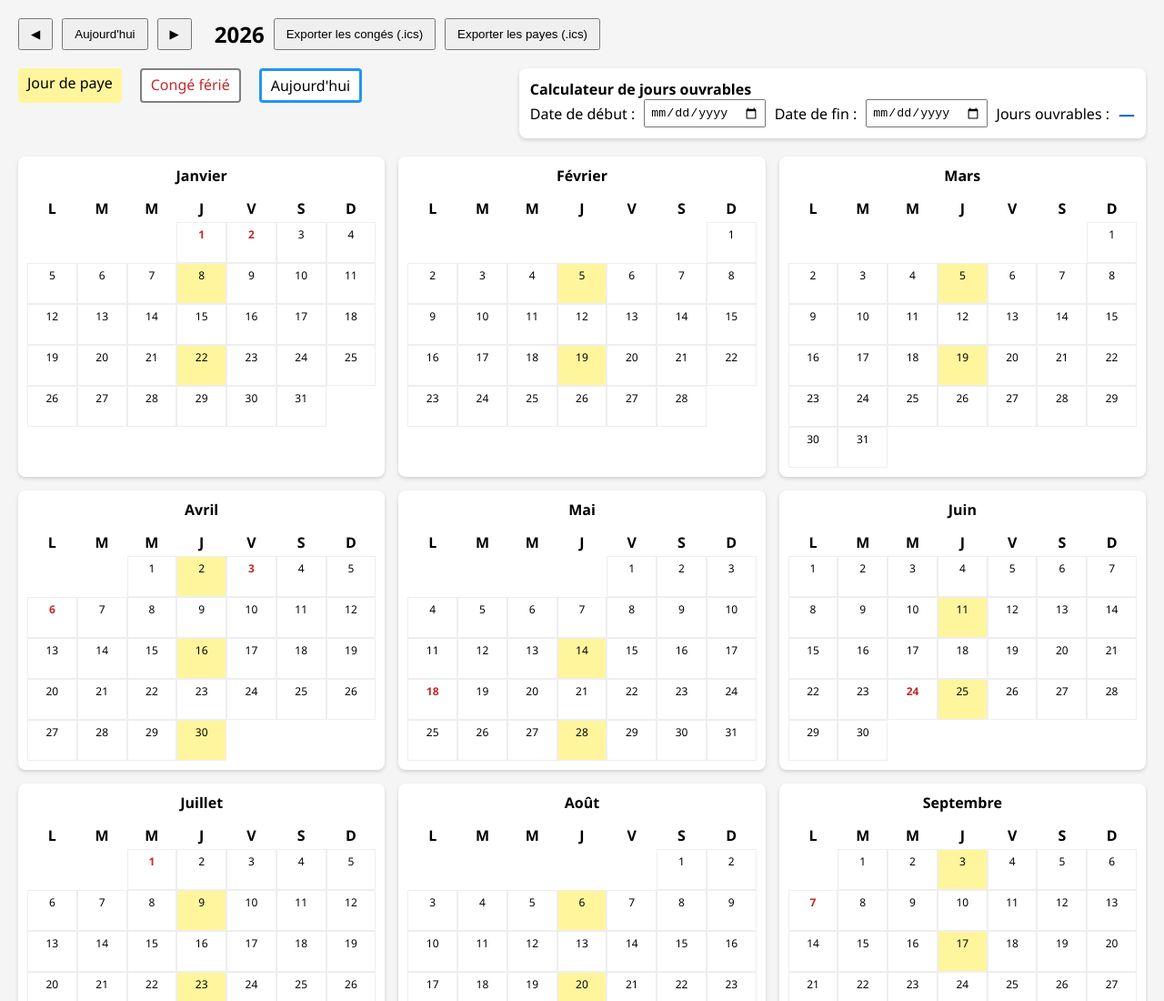
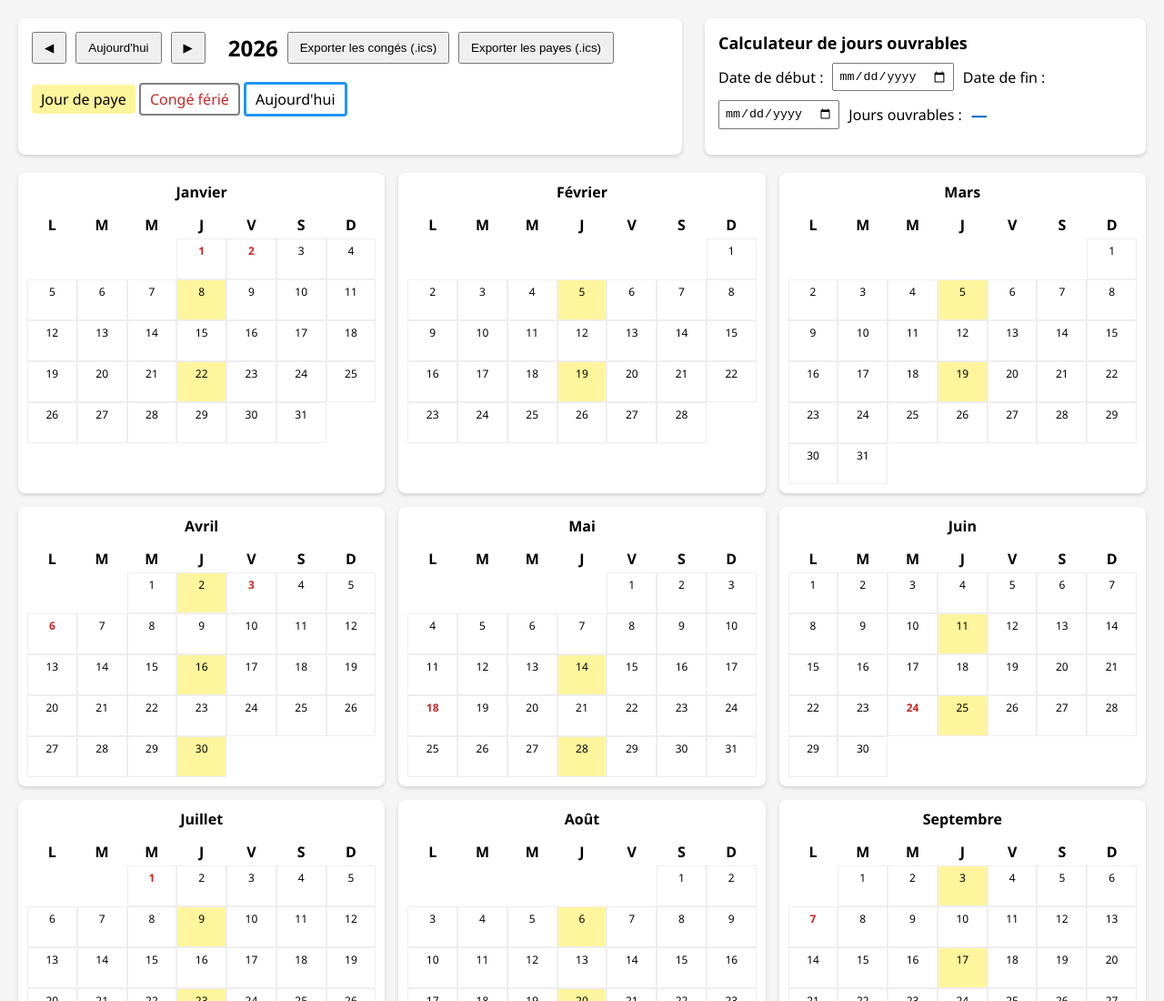
Before and after one commit to jhotton-envqc/JSCal, a plain HTML site: page index.html in a window 1280 px wide. Shown: the top 1100 px of the page at 91% size. Drawn offline with Linux system fonts and the light colour scheme.

Commit message:
Mise en page de l'en-tête

```diff
--- a/index.html
+++ b/index.html
@@ -37,9 +37,8 @@ button {
 }
 
 .legend {
-    display: flex;
-    gap: 20px;
-    margin-bottom: 20px;
+    margin-top: 10px;
+    margin-bottom: 0;
 }
 
 .legend span {
@@ -145,10 +144,21 @@ button {
 }
 
 #workdayCalculator {
-    padding: 12px;
+    flex: 1;
+
     background: white;
+
+    padding: 15px;
+
     border-radius: 8px;
+
     box-shadow: 0 2px 4px rgba(0,0,0,.15);
+
+    min-height: 120px;
+
+    display: flex;
+    flex-direction: column;
+    justify-content: flex-start;
 }
 
 .calculator-row {
@@ -176,6 +186,34 @@ button {
     color: #1565c0;
 }
 
+#topArea {
+    display: flex;
+    justify-content: space-between;
+    align-items: stretch;
+    gap: 25px;
+    margin-bottom: 20px;
+}
+
+
+#leftPanel {
+    background: white;
+    border-radius: 8px;
+    padding: 15px;
+    box-shadow: 0 2px 4px rgba(0,0,0,.15);
+
+    width: 700px;
+}
+
+#rightPanel {
+    flex: 1;
+    display: flex;
+}
+
+.calculator-title {
+    font-weight: bold;
+    font-size: 18px;
+    margin-bottom: 10px;
+}
 @media print {
     button {
         display:none;
@@ -185,6 +223,10 @@ button {
 </head>
 
 <body>
+
+<div id="topArea">
+
+    <div id="leftPanel">
 
         <header>
             <button onclick="changeYear(-1)">◀</button>
@@ -202,7 +244,6 @@ button {
             </button>
         </header>
 
-<div class="top-tools">
         <div class="legend">
             <span class="payday-legend">
                 Jour de paye
@@ -217,9 +258,15 @@ button {
             </span>
         </div>
 
+    </div>
+
+    <div id="rightPanel">
+
         <div id="workdayCalculator">
 
-        <strong>Calculateur de jours ouvrables</strong>
+            <div class="calculator-title">
+                Calculateur de jours ouvrables
+            </div>
 
             <div class="calculator-row">
 
@@ -248,9 +295,13 @@ button {
                 </strong>
 
             </div>
+
         </div>
 
     </div>
+
+</div>
+
 
 <div id="calendar" class="calendar"></div>
 
```
Lines whose indentation alone changed are shown as unchanged.
